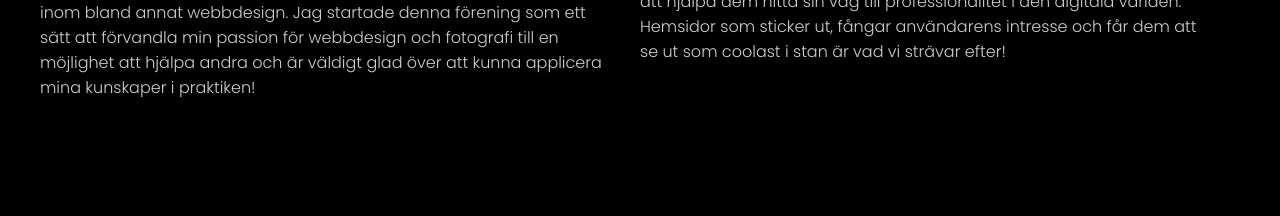
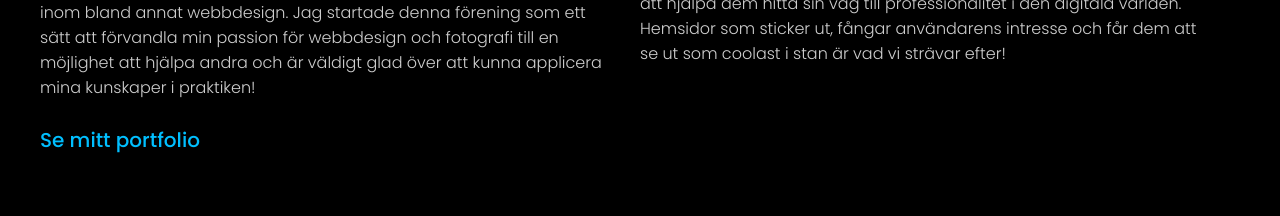
Before and after one commit to Ivargavve/AeroCapture, a React (Create React App) app: page / in a window 1280 px wide. Shown: the part 2000-2216 px from the top of the page. Built offline with nearby package versions, Linux system fonts and the light colour scheme.

Commit message:
Update skills.js

```diff
--- a/src/components/Skills/skills.js
+++ b/src/components/Skills/skills.js
@@ -44,7 +44,16 @@ const Skills = () => {
                     mina kunskaper inom bland annat webbdesign. Jag startade denna förening som ett sätt att förvandla
                     min passion för webbdesign och fotografi till en möjlighet att hjälpa andra och är väldigt glad över
                     att kunna applicera mina kunskaper i praktiken!
-                    </p><br /><br />
+                    </p><br />
+                        <a
+                            href="https://ivargavelin.com/"
+                            target="_blank"
+                            rel="noreferrer"
+                            style={{ fontSize: "1.25rem", color: "#00bfff", fontWeight: 500, textDecoration: "none" }}
+                            >
+                            Se mitt portfolio
+                            </a>
+                     <br />
                 </div>
                 <div class='bar2'>
                     <div id='row1'> <img src={ivr} alt="ivrr" id="ivr"></img>  </div>
```
